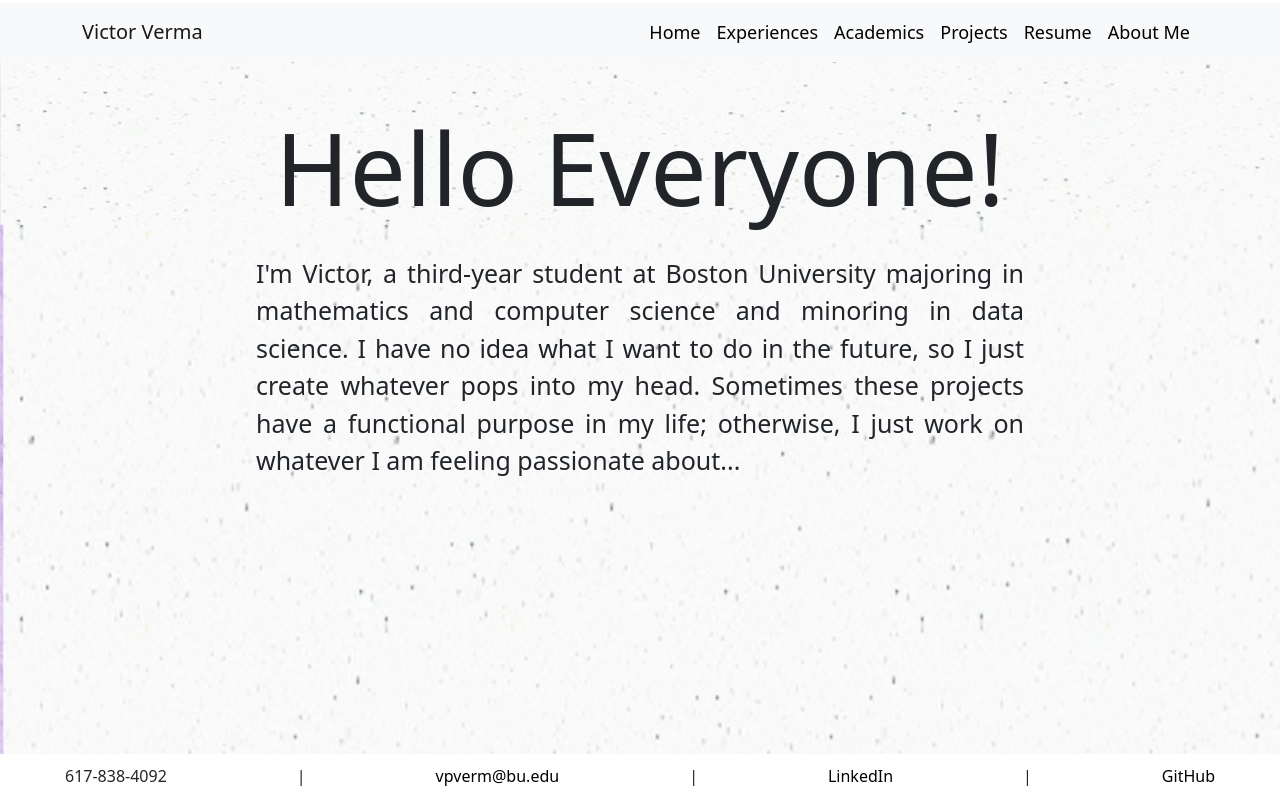
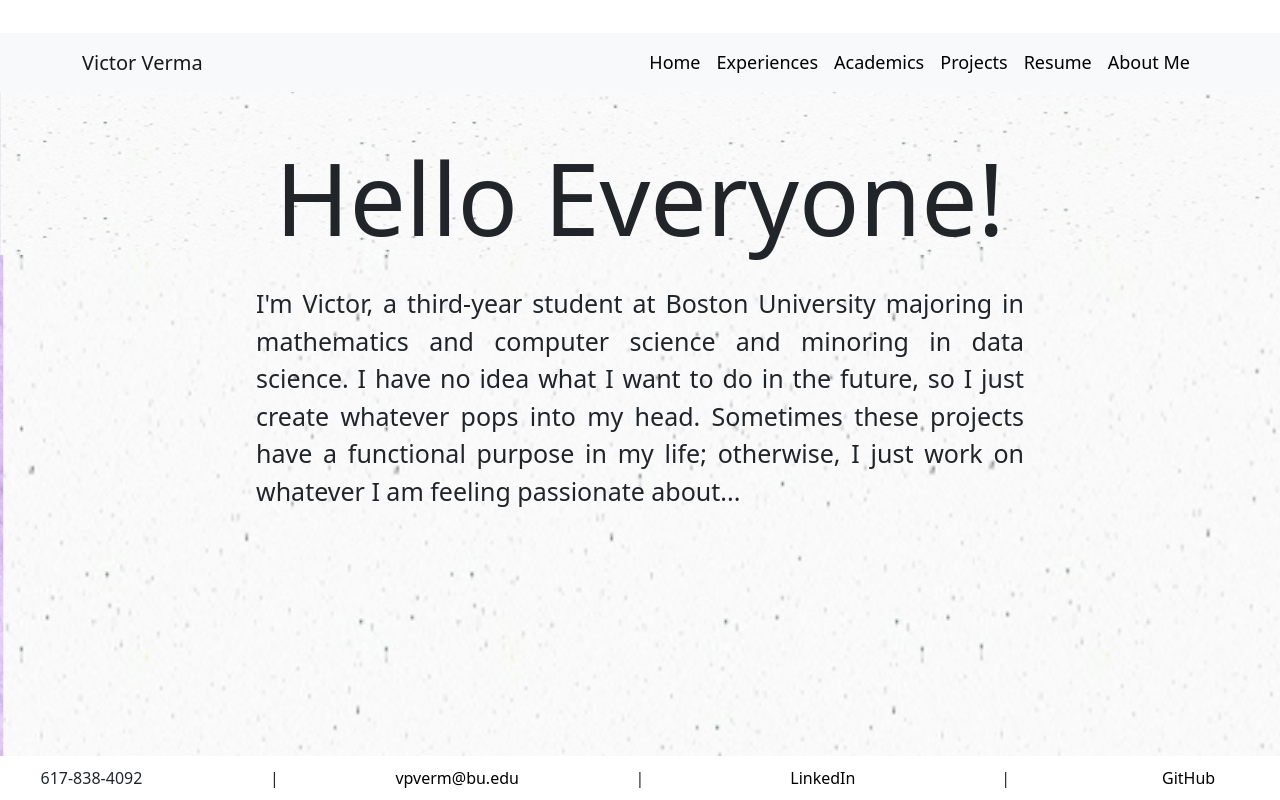
Before and after one commit to victorverma3/Portfolio, a React (Vite) app: page / in a window 1280 px wide. Built offline with nearby package versions, Linux system fonts and the light colour scheme.

Commit message:
positioned footer at bottom of page

```diff
--- a/src/components/footer/Footer.css
+++ b/src/components/footer/Footer.css
@@ -2,19 +2,23 @@
    display:flex;
    justify-content:space-around;
    width:100%;
-   margin:auto;
    background-color:white;
-   margin:10px 0px 0px 0px;
-   padding-bottom:5px;
+   padding:10px 0px 10px 0px;
+   position:fixed;
+   bottom:0;
  }
 
 .footer {
    font-size:12px;
 }
 
+.footerItem {
+   width:25vw;
+}
+
 .footerLink {
    text-decoration: none;
-   color: black;
+   color:black;
 }
 .footerLink:hover {
    text-decoration: underline;
--- a/src/pages/about/About.css
+++ b/src/pages/about/About.css
@@ -9,5 +9,5 @@
 .aboutContent {
     width:100vw;
     min-height:81vh;
-    margin-top:25px;
+    margin:25px 0px 25px 0px;
 }
--- a/src/pages/academics/Academics.css
+++ b/src/pages/academics/Academics.css
@@ -1,5 +1,5 @@
 .academicContent {
     width:100vw;
     min-height:81vh;
-    padding:25px 0px 0px 0px;
+    margin:25px 0px 25px 0px;
 }
--- a/src/pages/experiences/Experiences.css
+++ b/src/pages/experiences/Experiences.css
@@ -1,5 +1,5 @@
 .experienceContent {
     width:100vw;
     min-height:81vh;
-    padding:25px 0px 0px 0px;
+    margin:25px 0px 25px 0px;
 }
--- a/src/pages/home/Home.css
+++ b/src/pages/home/Home.css
@@ -4,8 +4,8 @@
 
 .homeContent {
     width:100vw;
-    min-height:79vh;
-    margin-top:50px;
+    min-height:75vh;
+    margin:50px 0px 25px 0px;
 }
 
 .homeLead {
--- a/src/pages/projects/Projects.css
+++ b/src/pages/projects/Projects.css
@@ -1,5 +1,5 @@
 .projectContent {
     width:100vw;
     min-height:81vh;
-    margin-top:25px;
+    margin:25px 0px 25px 0px;
 }
--- a/src/pages/resume/Resume.css
+++ b/src/pages/resume/Resume.css
@@ -1,9 +1,9 @@
 .resumeContent {
     width:100vw;
     min-height:81vh;
-    padding:25px 0px 0px 0px;
+    margin:25px 0px 25px 0px;
 }
 
 .resumeView {
-    margin-top:10px;
+    margin:10px 0px 45px 0px;
 }
```
